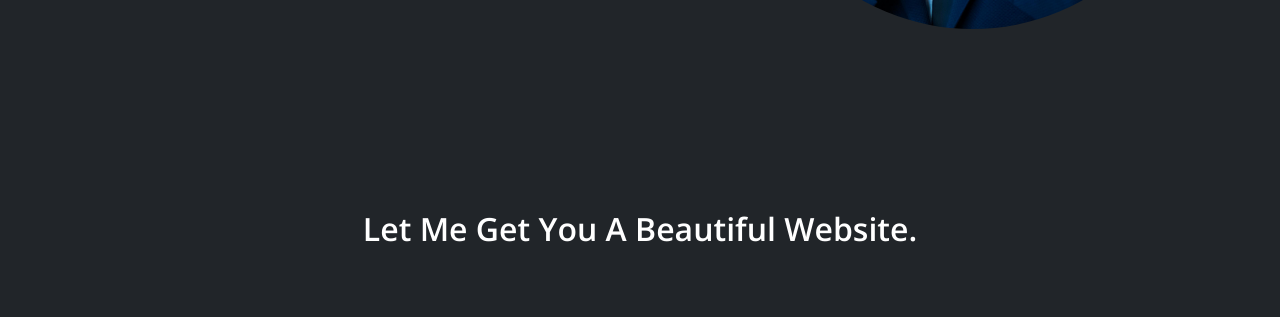
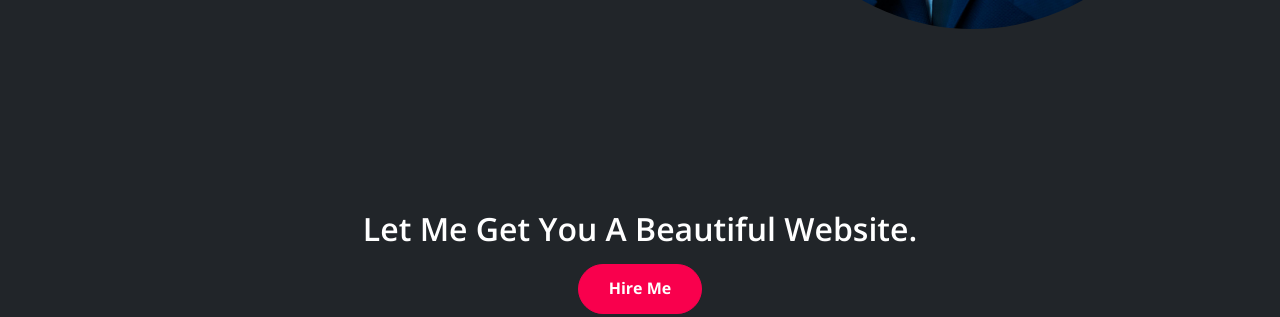
Before and after one commit to jatintripura/portfollio, a plain HTML site: page index.html in a window 1280 px wide. Shown: the part 593-910 px from the top of the page. Drawn offline with nearby package versions, Linux system fonts and the light colour scheme.

Commit message:
completed

```diff
--- a/index.html
+++ b/index.html
@@ -4,7 +4,7 @@
 <head>
   <meta charset="utf-8" />
   <meta name="viewport" content="width=device-width, initial-scale=1" />
-  <title>Profollio</title>
+  <title>Jatin Tripura's Portfollio</title>
 <link rel="icon" href="assets/img/favicon.png" type="img/icon">
   <link href="https://cdn.jsdelivr.net/npm/bootstrap@5.3.0-alpha1/dist/css/bootstrap.min.css" rel="stylesheet"
     integrity="sha384-GLhlTQ8iRABdZLl6O3oVMWSktQOp6b7In1Zl3/Jr59b6EGGoI1aFkw7cmDA6j6gD" crossorigin="anonymous" />
@@ -86,10 +86,10 @@
     <section class="hire-area">
       <div class="container">
         <div class="row text-center">
-          <div class="col-lg-8 offset-md-2 col-sm-12">
+          <div class="col-lg-8 offset-lg-2 col-sm-12">
             <div class="hire-text">
-              <h2 class="mb-4">Let me get you a beautiful website.</h2>
-              <a  class="theme-button mt-5" href="mailto:jatintripura49@gmail.com" target="_blank">Hire Me</a>
+              <h2 class="mb-2">Let me get you a beautiful website.</h2>
+              <a  class="theme-button mt-2" href="mailto:jatintripura49@gmail.com" target="_blank">Hire Me</a>
 
           </div>
         </div>
--- a/style.css
+++ b/style.css
@@ -6,6 +6,9 @@ body {
   font-size: 16px;
   line-height: 1.7;
   background-color: #212529;
+  padding: 0;
+  margin: 0;
+  box-sizing: border-box;
 }
 
 .form-control {
@@ -476,3 +479,9 @@ body {
 
 
 }
+@media (max-width: 320px){
+  .navbar-toggler {
+   margin-right: 0;
+
+  }
+}
```
Also changed, not shown: assets/img/325352781_690782439434753_5466740052822741165_n.jpg (added), 2 other files.
